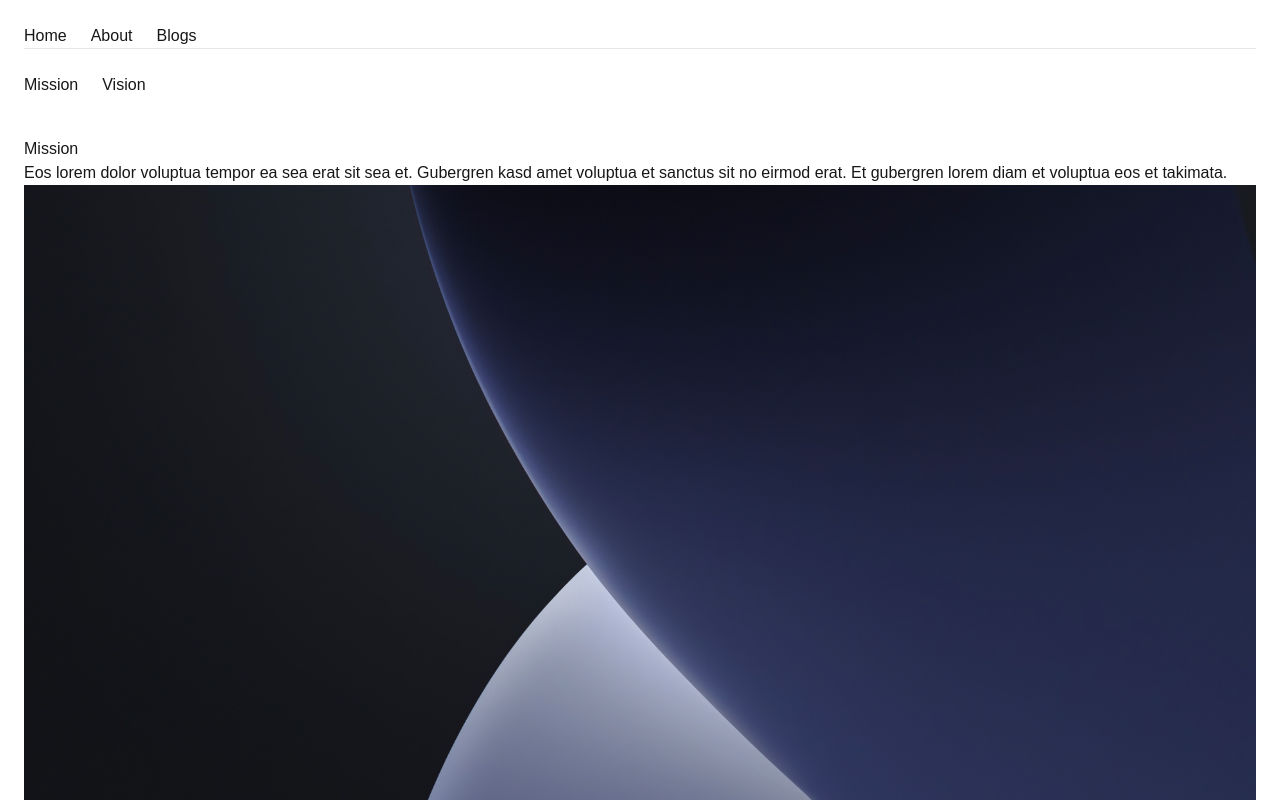
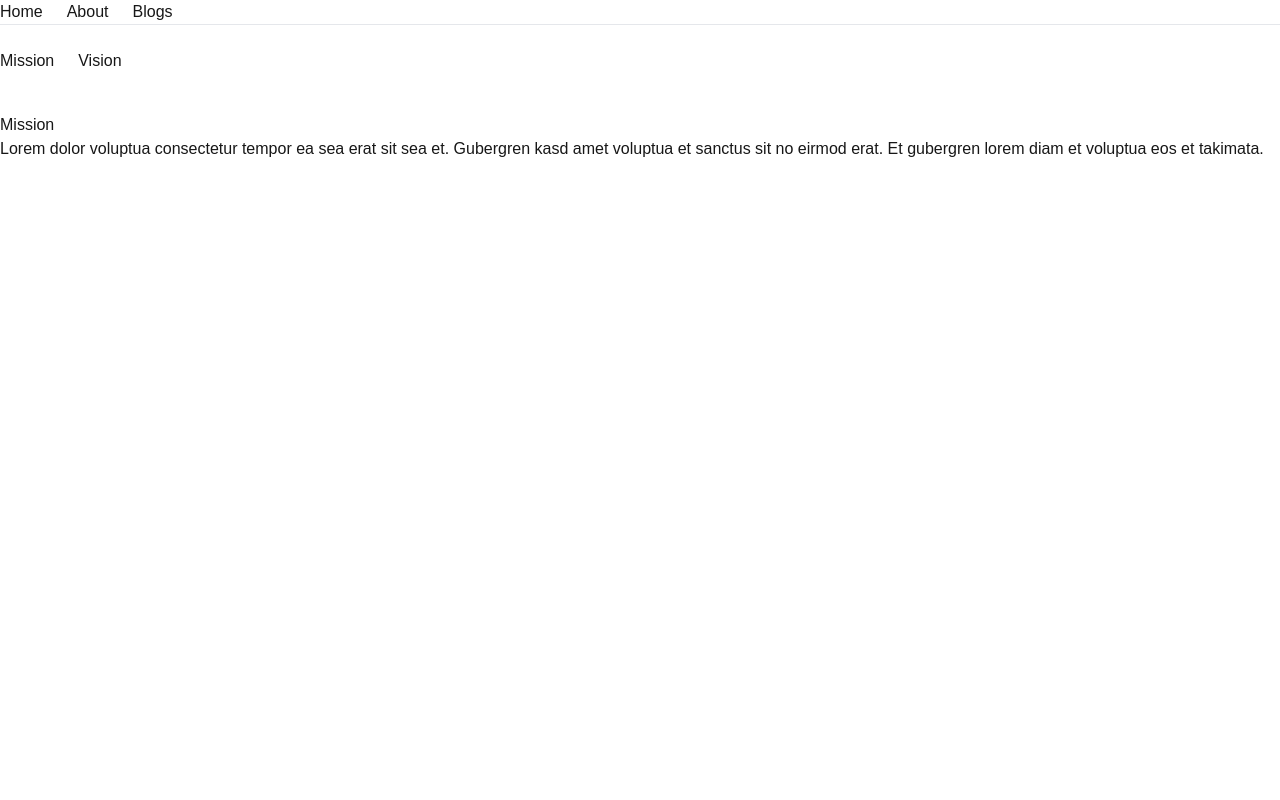
Before and after one commit to amirhamza24/initial_nextjs, a Next.js app: page /about/mission in a window 1280 px wide. Shown: the top 800 px of the page. Built offline with nearby package versions, Linux system fonts and the light colour scheme.

Commit message:
error not solve

```diff
--- a/app/about/mission/page.js
+++ b/app/about/mission/page.js
@@ -1,6 +1,8 @@
+// "use client";
+
 import Button from "@/app/components/Button";
-import Image from "next/image";
-import thumb from "@/public/images/next_img1.jpg";
+// import Image from "next/image";
+// import thumb from "@/public/images/first.jpg";
 
 export default function Mission() {
   return (
@@ -8,14 +10,16 @@ export default function Mission() {
       <div className="">Mission</div>
 
       <div>
-        Eos lorem dolor voluptua tempor ea sea erat sit sea et. Gubergren kasd
-        amet voluptua et sanctus sit no eirmod erat. Et gubergren lorem diam et
-        voluptua eos et takimata.
+        Lorem dolor voluptua consectetur tempor ea sea erat sit sea et.
+        Gubergren kasd amet voluptua et sanctus sit no eirmod erat. Et gubergren
+        lorem diam et voluptua eos et takimata.
       </div>
 
-      <Image src={thumb} alt="Thumb Image" />
+      {/* <div className="w-[400px] ">
+        <Image src={thumb} alt="Thumb Image" />
+      </div> */}
 
-      <Button />
+      {/* <Button /> */}
     </main>
   );
 }
--- a/app/components/Button.js
+++ b/app/components/Button.js
@@ -1,4 +1,4 @@
-"use client";
+// "use client";
 
 export default function Button() {
   return (
--- a/app/layout.js
+++ b/app/layout.js
@@ -1,4 +1,4 @@
-import { Geist, Geist_Mono } from "next/font/google";
+import { Geist, Geist_Mono, Poppins } from "next/font/google";
 import "./globals.css";
 import Link from "next/link";
 
@@ -12,6 +12,12 @@ const geistMono = Geist_Mono({
   subsets: ["latin"],
 });
 
+const poppins = Poppins({
+  variable: "--font-poppins",
+  subsets: ["latin"],
+  weight: ["400"],
+});
+
 export const metadata = {
   title: "Create Next App",
   description: "Generated by create next app",
@@ -19,10 +25,10 @@ export const metadata = {
 
 export default function RootLayout({ children }) {
   return (
-    <html lang="en" className="p-6">
+    <html lang="en" className={`${poppins.variable}`}>
       <body
         cz-shortcut-listen="true" // this line add for initial hydration issue
-        className={`${geistSans.variable} ${geistMono.variable} antialiased`}
+        className={`${poppins.variable} ${poppins.variable} ${poppins.variable} antialiased`}
       >
         <nav>
           <ul className="flex gap-6">
--- a/app/page.js
+++ b/app/page.js
@@ -4,7 +4,7 @@ export default function Home() {
   return (
     <main className="mt-10">
       <div>
-        Lorem Ipsum is simply dummy text of the printing and typesetting
+        Lorem aaaa Ipsum is simply dummy text of the printing and typesetting
         industry. Lorem Ipsum has been the industry standard dummy text ever
         since the 1500s, when an unknown printer took a galley of type and
         scrambled it to make a type specimen book. It has survived not only five
```
Also changed, not shown: public/images/first.jpg (renamed from public/images/next_img1.jpg).
